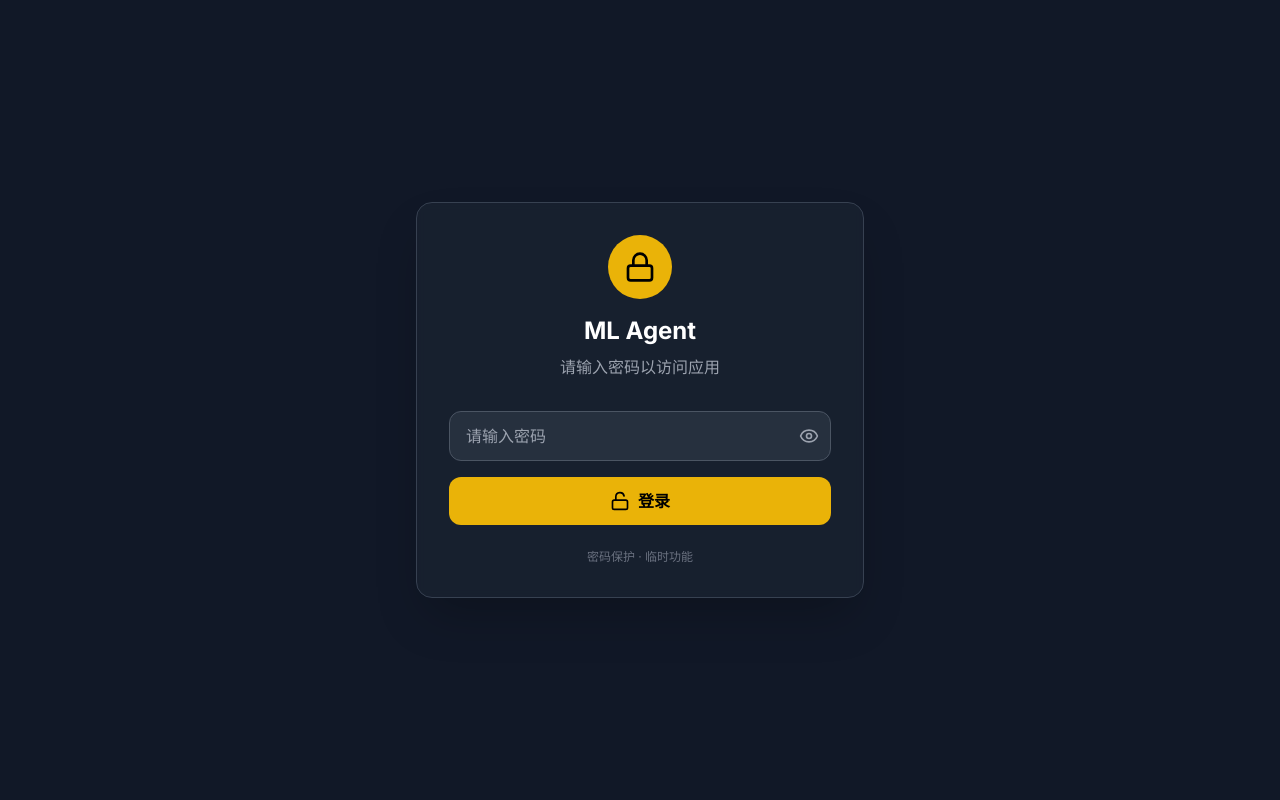
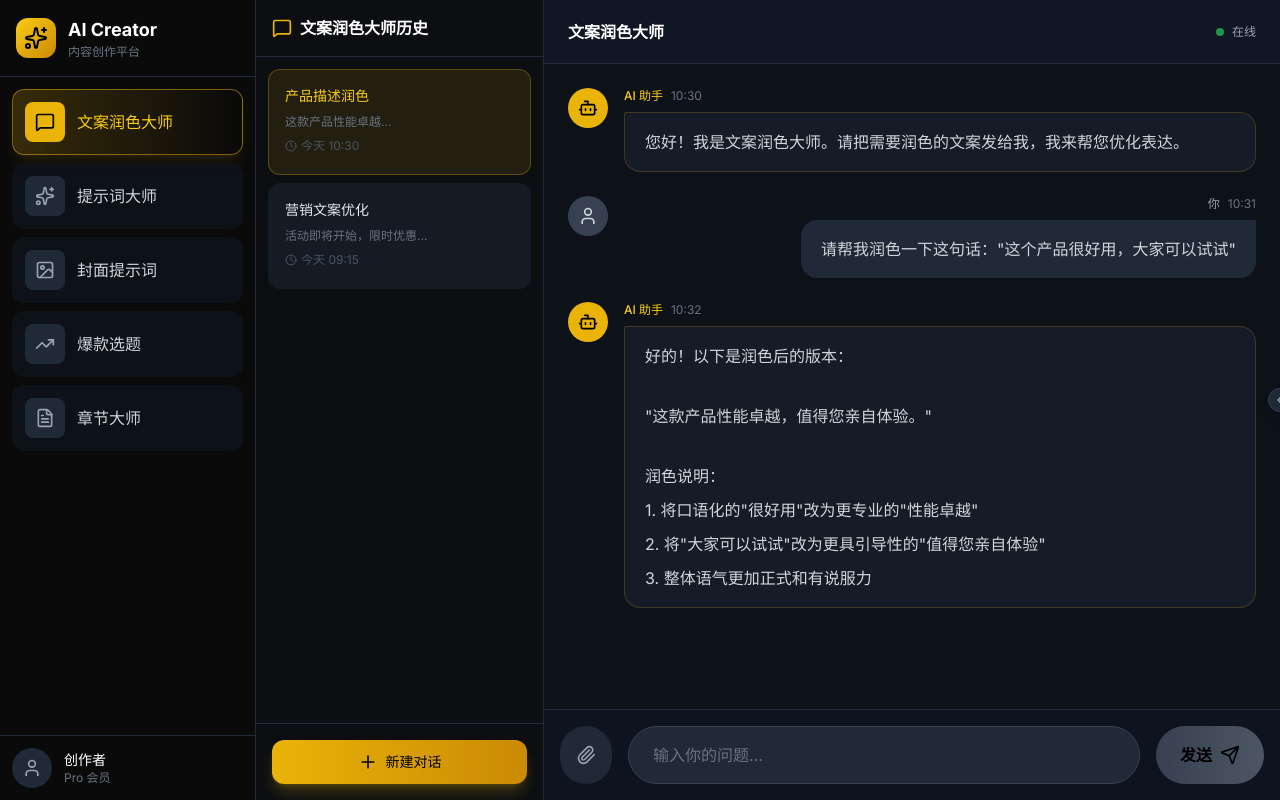
Before and after one commit to juezhinigulasi/mlagent, a Next.js app: page / in a window 1280 px wide. Built offline with nearby package versions, Linux system fonts and the light colour scheme.

Commit message:
删除密码保护功能

```diff
--- a/src/app/page.tsx
+++ b/src/app/page.tsx
@@ -1,105 +1,10 @@
 'use client';
 
-import { useState, useEffect } from 'react';
-import { Lock, Unlock, Eye, EyeOff } from 'lucide-react';
 import AICreatorApp from '../components/AICreatorApp';
 
-const PASSWORD = '147369';
-
 export default function Home() {
-  const [isLoggedIn, setIsLoggedIn] = useState(false);
-  const [password, setPassword] = useState('');
-  const [showPassword, setShowPassword] = useState(false);
-  const [error, setError] = useState('');
-
-  useEffect(() => {
-    const loggedIn = localStorage.getItem('mlagent_logged_in');
-    if (loggedIn === 'true') {
-      setIsLoggedIn(true);
-    }
-  }, []);
-
-  const handleLogin = (e: React.FormEvent) => {
-    e.preventDefault();
-    if (password === PASSWORD) {
-      localStorage.setItem('mlagent_logged_in', 'true');
-      setIsLoggedIn(true);
-      setError('');
-    } else {
-      setError('密码错误，请重试');
-    }
-  };
-
-  const handleLogout = () => {
-    localStorage.removeItem('mlagent_logged_in');
-    setIsLoggedIn(false);
-    setPassword('');
-  };
-
-  if (!isLoggedIn) {
-    return (
-      <div className="min-h-screen bg-gray-900 flex items-center justify-center p-4">
-        <div className="w-full max-w-md">
-          <div className="bg-gray-800/50 backdrop-blur-sm rounded-2xl p-8 border border-gray-700 shadow-2xl">
-            <div className="text-center mb-8">
-              <div className="w-16 h-16 bg-yellow-500 rounded-full flex items-center justify-center mx-auto mb-4">
-                <Lock className="w-8 h-8 text-black" />
-              </div>
-              <h1 className="text-2xl font-bold text-white mb-2">ML Agent</h1>
-              <p className="text-gray-400">请输入密码以访问应用</p>
-            </div>
-
-            <form onSubmit={handleLogin}>
-              <div className="relative mb-4">
-                <input
-                  type={showPassword ? 'text' : 'password'}
-                  value={password}
-                  onChange={(e) => setPassword(e.target.value)}
-                  placeholder="请输入密码"
-                  className="w-full px-4 py-3 bg-gray-700/50 border border-gray-600 rounded-xl text-white placeholder-gray-400 focus:outline-none focus:border-yellow-500 focus:ring-1 focus:ring-yellow-500 transition-all"
-                />
-                <button
-                  type="button"
-                  onClick={() => setShowPassword(!showPassword)}
-                  className="absolute right-3 top-1/2 -translate-y-1/2 text-gray-400 hover:text-white transition-colors"
-                >
-                  {showPassword ? <EyeOff className="w-5 h-5" /> : <Eye className="w-5 h-5" />}
-                </button>
-              </div>
-
-              {error && (
-                <p className="text-red-400 text-sm mb-4 text-center">{error}</p>
-              )}
-
-              <button
-                type="submit"
-                className="w-full py-3 bg-yellow-500 hover:bg-yellow-600 text-black font-semibold rounded-xl transition-colors flex items-center justify-center gap-2"
-              >
-                <Unlock className="w-5 h-5" />
-                登录
-              </button>
-            </form>
-
-            <p className="text-gray-500 text-xs text-center mt-6">
-              密码保护 · 临时功能
-            </p>
-          </div>
-        </div>
-      </div>
-    );
-  }
-
   return (
     <div className="min-h-screen bg-gray-900">
-      <div className="fixed top-4 right-4 z-50">
-        <button
-          onClick={handleLogout}
-          className="px-4 py-2 bg-gray-700 hover:bg-gray-600 text-white rounded-lg text-sm flex items-center gap-2 transition-colors"
-        >
-          <Lock className="w-4 h-4" />
-          退出登录
-        </button>
-      </div>
       <AICreatorApp />
     </div>
   );
```
